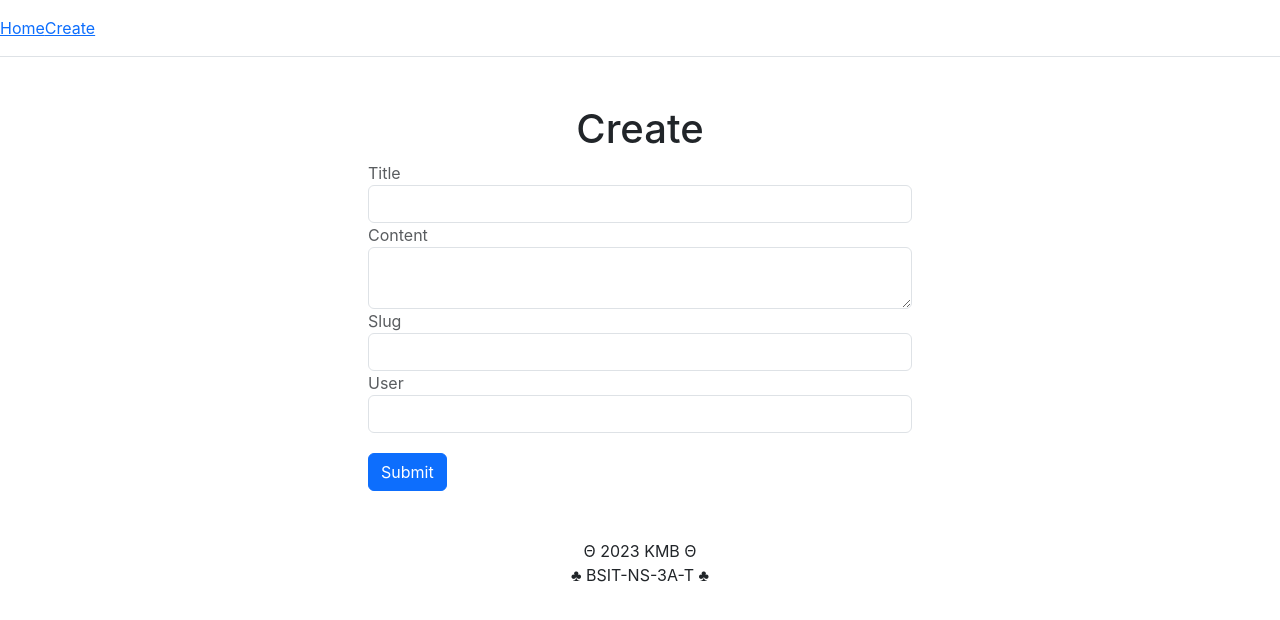
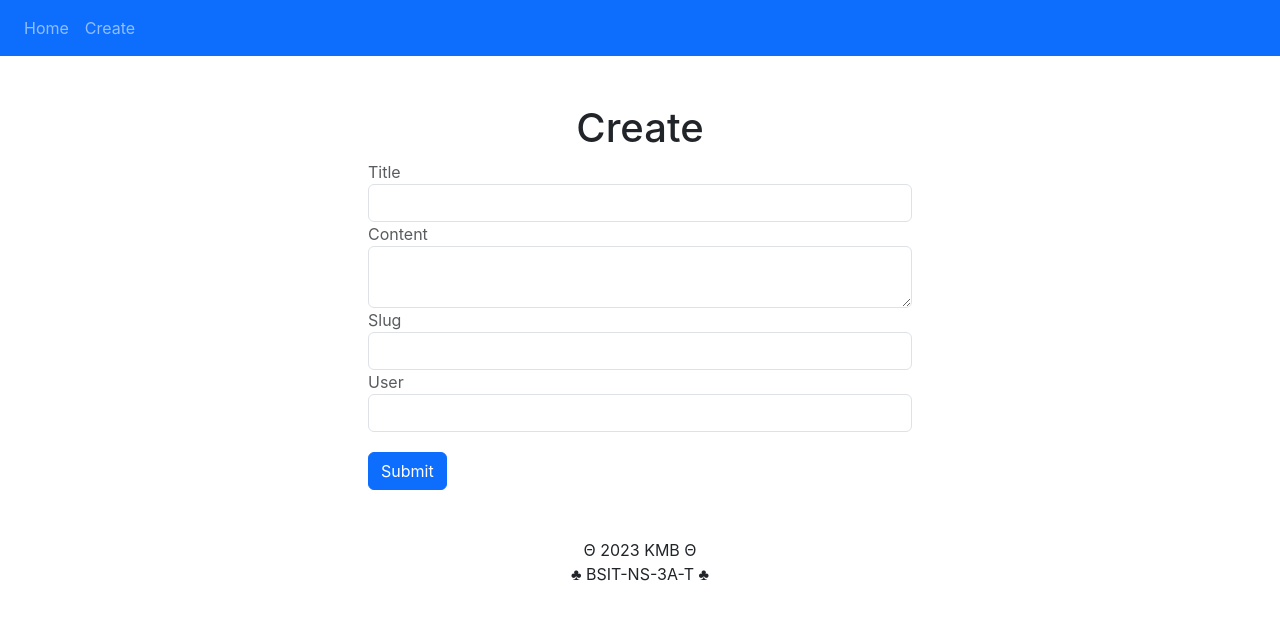
Before and after one commit to baluyotkaylamae/ThirdYear, a React (Create React App) app in the folder frontend/: page /Create in a window 1280 px wide. Shown: the top 620 px of the page. Built offline with nearby package versions, Linux system fonts and the light colour scheme.

Commit message:
Update Nav.js

```diff
--- a/frontend/src/Nav.js
+++ b/frontend/src/Nav.js
@@ -1,22 +1,25 @@
-import React from "react";
-import { Link } from 'react-router-dom';
+import React from 'react'
+import { Link } from 'react-router-dom'
 
-
-const Nav =() => {
+const Nav = () => {
     return (
-        <nav>
-            <ul className="nav nav-tabs">
-                <li className="nav-item pr-3 pt-3 pb-3">
-                    <Link to="/">Home</Link>
-                </li>
-                <li className="nav-item pr-3 pt-3 pb-3">
-                    <Link to="/Create">Create</Link>
-                </li>
-
-
-            </ul>
+        <nav className='navbar sticky-top navbar-expand-lg navbar-dark bg-primary'>
+            <a className="navbar-brand" href="#"></a>
+            <button className="navbar-toggler" type="button" data-toggle="collapse" data-target="#navbarText" aria-controls="navbarText" aria-expanded="false" aria-label="Toggle navigation">
+                <span className="navbar-toggler-icon"></span>
+            </button>
+            <div className="collapse navbar-collapse" id="navbarText">
+                <ul className='navbar-nav'>
+                    <li className='nav-item'>
+                        <Link className='nav-link' to="/">Home</Link>
+                    </li>
+                    <li className='nav-item'>
+                        <Link className='nav-link' to="/create">Create</Link>
+                    </li>
+                </ul>
+            </div>
         </nav>
-
     )
 }
-export default Nav;
+
+export default Nav
```
